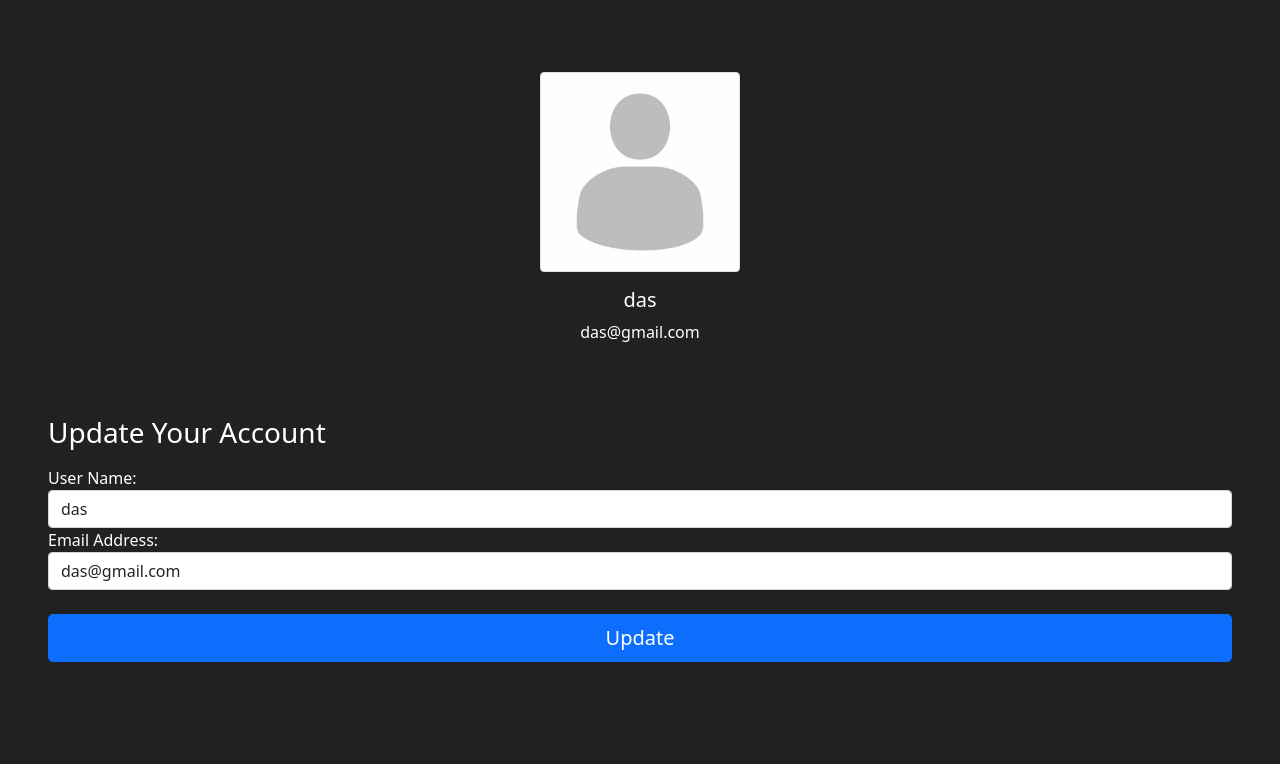
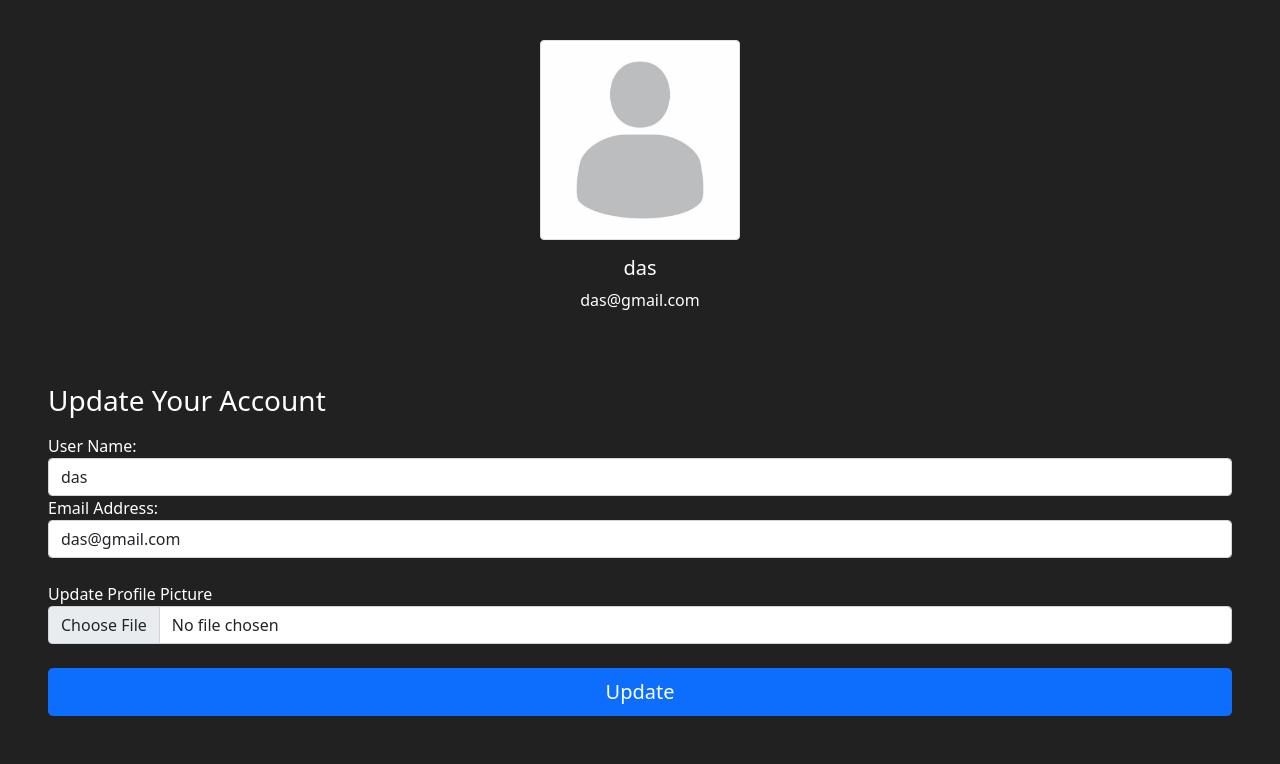
Before and after one commit to chrisfid/flask-phone-market, a Flask app: page /account in a window 1280 px wide. Shown: the part 56-820 px from the top of the page. Before the commit the page ends 718 px from the top, so only its background shows below. Run offline with Flask 2, Linux system fonts and the light colour scheme; a user stored in the database is signed in; some libraries are stand-ins or nearby versions.

Commit message:
feat: changeable profile pic

```diff
--- a/market/forms.py
+++ b/market/forms.py
@@ -1,4 +1,5 @@
 from flask_wtf import FlaskForm
+from flask_wtf.file import FileField, FileAllowed
 from flask_login import current_user
 from wtforms import StringField, PasswordField, SubmitField
 from wtforms.validators import Length, EqualTo, Email, DataRequired, ValidationError
@@ -35,6 +36,7 @@ class SellItemForm(FlaskForm):
 class UpdateAccountForm(FlaskForm):
   username = StringField(label='User Name:', validators=[Length(min=2, max=30), DataRequired()])
   email_address = StringField(label='Email Address:', validators=[Email(), DataRequired()])
+  picture = FileField('Update Profile Picture', validators=[FileAllowed(['jpg', 'png'])])
   submit = SubmitField(label='Update')
 
   def validate_username(self, username_to_check):
--- a/market/routes.py
+++ b/market/routes.py
@@ -1,3 +1,5 @@
+import secrets
+import os
 from flask_login.utils import logout_user
 from sqlalchemy.orm.query import Query
 from market import app
@@ -61,6 +63,7 @@ def register_page():
             flash(f'There was an error with creating a user: {err_msg}', category='danger')
     return render_template('register.html', form=form)
 
+
 @app.route('/login', methods=['GET', 'POST'])
 def login_page():
     form = LoginForm()
@@ -82,21 +85,33 @@ def logout_page():
     flash('You have been logged out', category='info')
     return redirect(url_for('home_page'))
 
+def save_picture(form_picture):
+    random_hex = secrets.token_hex(8)
+    _, f_ext = os.path.splitext(form_picture.filename)
+    picture_file_name = random_hex + f_ext
+    picture_path = os.path.join(app.root_path, 'static/profile_pics', picture_file_name)
+    form_picture.save(picture_path)
+    return picture_file_name
+
 @app.route('/account', methods=['GET', 'POST'])
 @login_required
 def account_page():
     form = UpdateAccountForm()
-    image_file = url_for('static', filename=f'profile_pics/{current_user.image_file}')
     if form.validate_on_submit():
+        if form.picture.data:
+            picture_file = save_picture(form.picture.data)
+            current_user.image_file = picture_file
         current_user.username = form.username.data
         current_user.email_address = form.email_address.data
         db.session.commit()
         flash(f'Your account has been updated!', category='success')
         return redirect(url_for('account_page'))
-    if form.errors != {}:
-        for err_msg in form.errors.values():
+    if form.picture.errors:
+        for err_msg in form.picture.errors:
             flash(err_msg, category='danger')
     elif request.method == 'GET':
         form.username.data = current_user.username
         form.email_address.data = current_user.email_address
+    print(current_user.image_file)
+    image_file = url_for('static', filename=f'profile_pics/{current_user.image_file}')
     return render_template('account.html', image_file=image_file, form=form)
--- a/market/templates/account.html
+++ b/market/templates/account.html
@@ -4,14 +4,14 @@
 {% endblock %}
 {% block content %}
 <br>
-<div class="media m-5 text-center">
+<div class="media m-3 text-center">
     <img src="{{ image_file }}" alt="Profile Picture" class="img-thumbnail mr-3" style="width:200px;height:200px">
     <div class="media-body">
       <h5 class="mt-3">{{ current_user.username}}</h5>
       <p>{{ current_user.email_address }}</p>
     </div>
 </div>
-<form method="POST" class="form-register m-5 text" style="color:white">
+<form method="POST" class="form-register m-5 text" style="color:white" enctype="multipart/form-data">
   {{ form.hidden_tag() }}
   <br>
   <h1 class="h3 mb-3 font-weight-normal">
@@ -23,6 +23,10 @@
   {{ form.email_address.label() }}
   {{ form.email_address(class="form-control", placeholder="Email Address") }}
   <br>
+  {{ form.picture.label() }}
+  {{ form.picture(class="form-control", type="file") }}
+  <br>
+
   <div class="d-grid gap-2">
     {{ form.submit(class="btn btn-lg btn-primary") }}
   </div>
```
Also changed, not shown: market/market.db.
